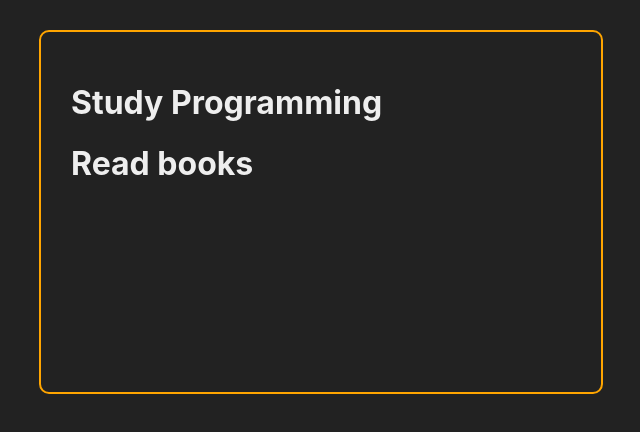
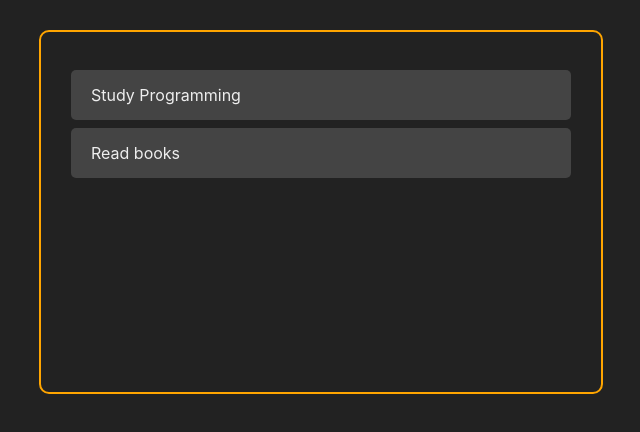
Before and after one commit to TiagoMachado24/to-do-list-react, a React (Create React App) app: page / in a window 1280 px wide. Shown: the top 432 px of the page, without its empty margins (319-959 px from the left). Built offline with nearby package versions, Linux system fonts and the light colour scheme.

Commit message:
Added Task.css file

```diff
--- /dev/null
+++ b/src/components/Task.css
@@ -0,0 +1,10 @@
+.task-container {
+    background-color: #444;
+    margin: 8px 0;
+    padding: 15px 20px;
+    display: flex;
+    border-radius: 5px;
+    justify-content: space-between;
+    color: #eee;
+    align-items: center;
+}
--- a/src/components/Task.js
+++ b/src/components/Task.js
@@ -1,7 +1,9 @@
 import React from 'react';
 
+import './Task.css'
+
 const Task = ({task}) => {
-    return ( <h1>{task.title}</h1> );
-}
+    return <div className='task-container'>{task.title}</div>;
+};
 
 export default Task;
```
